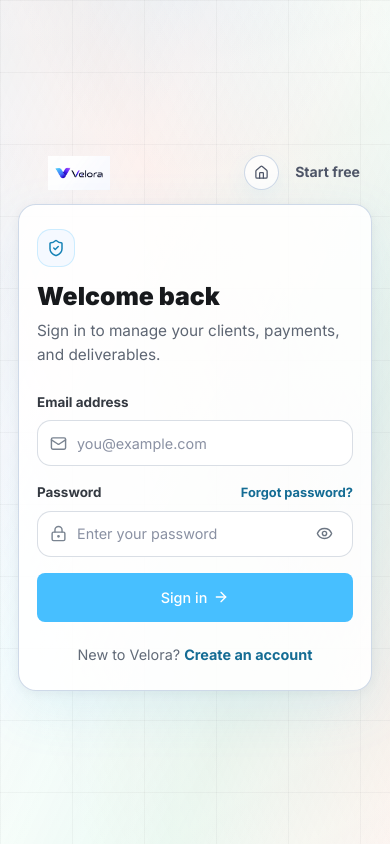
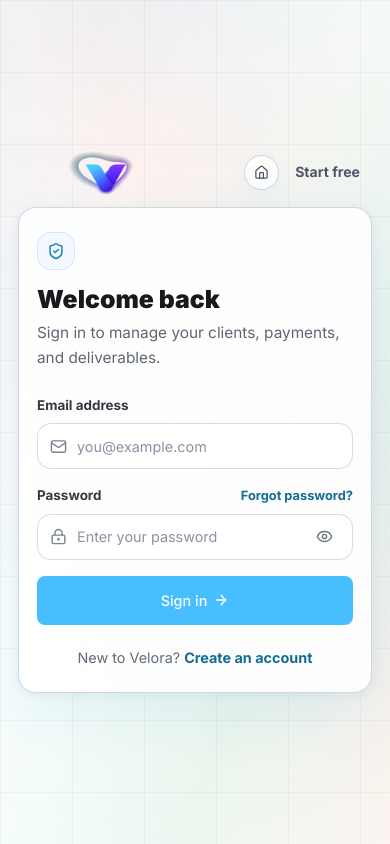
Before and after one commit to mzz3ig/Velora, a React (Vite) app in the folder freelanceportal/: page /login in a window 390 px wide. Built offline with nearby package versions, Linux system fonts and the light colour scheme; no server answers.

Commit message:
Refine logo sizing/transparency and loader styling

```diff
--- a/freelanceportal/src/components/landing/Footer.jsx
+++ b/freelanceportal/src/components/landing/Footer.jsx
@@ -51,7 +51,7 @@
           {/* Brand */}
           <div>
             <div style={{ display: 'flex', alignItems: 'center', gap: 8, marginBottom: 12 }}>
-              <img src="/velora-logo-wordmark.png" alt="Velora" style={{ width: 146, height: 38, objectFit: 'contain' }} />
+              <img src="/logo.png" alt="Velora" style={{ width: 196, height: 52, objectFit: 'contain' }} />
             </div>
             <p style={{ fontSize: '0.875rem', color: 'var(--text-muted)', lineHeight: 1.7, maxWidth: 260 }}>
               The all-in-one client portal for solo freelancers. Send one link. Get paid faster.
--- a/freelanceportal/src/components/landing/Navbar.jsx
+++ b/freelanceportal/src/components/landing/Navbar.jsx
@@ -65,7 +65,7 @@
     >
       {/* Logo */}
       <Link to="/" style={{ textDecoration: 'none', display: 'flex', alignItems: 'center', gap: 7 }}>
-        <img src="/velora-logo-wordmark.png" alt="Velora" style={{ width: 142, height: 36, objectFit: 'contain' }} />
+        <img src="/logo.png" alt="Velora" style={{ width: 190, height: 50, objectFit: 'contain' }} />
       </Link>
 
       {/* Nav links - desktop */}
--- a/freelanceportal/src/components/layout/AppShell.jsx
+++ b/freelanceportal/src/components/layout/AppShell.jsx
@@ -40,7 +40,7 @@
               <line x1="3" y1="6" x2="21" y2="6" /><line x1="3" y1="12" x2="21" y2="12" /><line x1="3" y1="18" x2="21" y2="18" />
             </svg>
           </button>
-          <img src="/velora-logo.png" alt="Velora" style={{ width: 28, height: 28, borderRadius: 6, objectFit: 'contain' }} />
+          <img src="/velora-logo.png" alt="Velora" style={{ width: 38, height: 38, borderRadius: 8, objectFit: 'contain' }} />
           <div style={{ width: 36 }} />
         </div>
         <Outlet />
--- a/freelanceportal/src/components/layout/Sidebar.jsx
+++ b/freelanceportal/src/components/layout/Sidebar.jsx
@@ -167,11 +167,11 @@
         }}>
           <div style={{ display: 'flex', alignItems: 'center', gap: 10, overflow: 'visible' }}>
             <img
-              src={collapsed ? '/velora-logo.png' : '/velora-logo-wordmark.png'}
+              src={collapsed ? '/velora-logo.png' : '/logo.png'}
               alt="Velora"
               style={collapsed
-                ? { width: 48, height: 48, borderRadius: 8, flexShrink: 0, objectFit: 'contain' }
-                : { width: 138, height: 34, flexShrink: 0, objectFit: 'contain' }}
+                ? { width: 58, height: 58, borderRadius: 10, flexShrink: 0, objectFit: 'contain' }
+                : { width: 186, height: 48, flexShrink: 0, objectFit: 'contain' }}
             />
           </div>
           {!collapsed && (
--- a/freelanceportal/src/components/ui/VeloraLoader.jsx
+++ b/freelanceportal/src/components/ui/VeloraLoader.jsx
@@ -1,19 +1,20 @@
 export default function VeloraLoader({
   label = 'Loading',
   words = ['tasks', 'projects', 'files', 'invoices', 'tasks'],
-  size = 18,
+  size = 22,
   className = '',
   style = {},
   surface = false,
 }) {
   const items = (words && words.length > 0) ? words : ['loading', 'loading', 'loading', 'loading', 'loading']
   const readableLabel = (label && String(label).trim()) ? label : 'Loading'
+  const scaledSize = Math.round(size * 1.18)
   const content = (
     <div
       className={`velora-loader${className ? ` ${className}` : ''}`}
       role="status"
       aria-live="polite"
-      style={{ '--velora-loader-font-size': `${size}px`, ...style }}
+      style={{ '--velora-loader-font-size': `${scaledSize}px`, ...style }}
     >
       {label ? <span className="velora-loader__label">{label}</span> : null}
       <span className="velora-loader__words" aria-hidden="true">
--- a/freelanceportal/src/index.css
+++ b/freelanceportal/src/index.css
@@ -444,17 +444,17 @@
 
 /* ─── Loaders ─────────────────────────────────────── */
 .velora-loader-surface {
-  background: var(--surface-elevated);
-  border: 1px solid rgba(255,255,255,0.86);
-  box-shadow: var(--glass-shadow), var(--glass-inset);
+  background: transparent;
+  border: none;
+  box-shadow: none;
   border-radius: var(--radius-lg);
-  padding: 14px 18px;
+  padding: 6px 8px;
 }
 
 .velora-loader {
-  --velora-loader-bg: var(--surface-elevated);
+  --velora-loader-bg: transparent;
   --velora-loader-accent: var(--accent-hover);
-  --velora-loader-font-size: 18px;
+  --velora-loader-font-size: 22px;
 
   color: var(--text-muted);
   font-weight: 600;
@@ -725,9 +725,9 @@
   background: transparent;
   border-radius: 0;
   box-shadow: none;
-  height: 38px;
+  height: 52px;
   object-fit: contain;
-  width: 138px;
+  width: 196px;
 }
 
 .auth-panel-wrap {
@@ -1076,8 +1076,8 @@
   }
 
   .auth-brand-wordmark {
-    height: 34px;
-    width: 122px;
+    height: 44px;
+    width: 166px;
   }
 
   .auth-topbar-actions {
--- a/freelanceportal/src/pages/Landing.jsx
+++ b/freelanceportal/src/pages/Landing.jsx
@@ -229,7 +229,7 @@
   return (
     <header className="apple-global-nav">
       <Link className="apple-brand" to="/" aria-label="Velora home">
-        <img src="/velora-logo-wordmark.png" alt="Velora" style={{ width: 142, height: 36, objectFit: 'contain' }} />
+        <img src="/logo.png" alt="Velora" style={{ width: 190, height: 50, objectFit: 'contain' }} />
       </Link>
       <nav className="apple-nav-links" aria-label="Primary navigation">
         <a href="#highlights">Product</a>
@@ -1000,7 +1000,7 @@
   return (
     <footer className="apple-footer">
       <div className="footer-brand">
-        <img src="/velora-logo-wordmark.png" alt="Velora" style={{ width: 146, height: 38, objectFit: 'contain' }} />
+        <img src="/logo.png" alt="Velora" style={{ width: 196, height: 52, objectFit: 'contain' }} />
         <p>Client portals for solo freelancers.</p>
       </div>
       <nav className="footer-links" aria-label="Footer navigation">
--- a/freelanceportal/src/pages/auth/ForgotPassword.jsx
+++ b/freelanceportal/src/pages/auth/ForgotPassword.jsx
@@ -28,7 +28,7 @@
       <motion.main className="auth-panel-wrap" initial={{ opacity: 0, y: 24 }} animate={{ opacity: 1, y: 0 }} transition={{ duration: 0.5, delay: 0.05 }}>
         <div className="auth-topbar">
           <Link to="/" className="auth-brand" aria-label="Velora home">
-            <img src="/velora-logo-wordmark.png" alt="Velora" className="auth-brand-wordmark" />
+            <img src="/logo.png" alt="Velora" className="auth-brand-wordmark" />
           </Link>
           <div className="auth-topbar-actions">
             <Link to="/" className="auth-home-link"><Home size={15} /> Home</Link>
--- a/freelanceportal/src/pages/auth/Login.jsx
+++ b/freelanceportal/src/pages/auth/Login.jsx
@@ -53,7 +53,7 @@
       >
         <div className="auth-topbar">
           <Link to="/" className="auth-brand" aria-label="Velora home">
-            <img src="/velora-logo-wordmark.png" alt="Velora" className="auth-brand-wordmark" />
+            <img src="/logo.png" alt="Velora" className="auth-brand-wordmark" />
           </Link>
           <div className="auth-topbar-actions">
             <Link to="/" className="auth-home-link"><Home size={15} /> Home</Link>
--- a/freelanceportal/src/pages/auth/Onboarding.jsx
+++ b/freelanceportal/src/pages/auth/Onboarding.jsx
@@ -156,7 +156,7 @@
       <main className="auth-panel-wrap onboarding-wrap">
         <div className="auth-topbar onboarding-topbar">
           <Link to="/" className="auth-brand" aria-label="Velora home">
-            <img src="/velora-logo-wordmark.png" alt="Velora" className="auth-brand-wordmark" />
+            <img src="/logo.png" alt="Velora" className="auth-brand-wordmark" />
           </Link>
           <span className="onboarding-step-count">{step + 1} of {questions.length}</span>
         </div>
--- a/freelanceportal/src/pages/auth/Register.jsx
+++ b/freelanceportal/src/pages/auth/Register.jsx
@@ -64,7 +64,7 @@
       >
         <div className="auth-topbar">
           <Link to="/" className="auth-brand" aria-label="Velora home">
-            <img src="/velora-logo-wordmark.png" alt="Velora" className="auth-brand-wordmark" />
+            <img src="/logo.png" alt="Velora" className="auth-brand-wordmark" />
           </Link>
           <div className="auth-topbar-actions">
             <Link to="/" className="auth-home-link"><Home size={15} /> Home</Link>
--- a/freelanceportal/src/pages/auth/ResetPassword.jsx
+++ b/freelanceportal/src/pages/auth/ResetPassword.jsx
@@ -27,7 +27,7 @@
       <motion.main className="auth-panel-wrap" initial={{ opacity: 0, y: 24 }} animate={{ opacity: 1, y: 0 }} transition={{ duration: 0.5, delay: 0.05 }}>
         <div className="auth-topbar">
           <Link to="/" className="auth-brand" aria-label="Velora home">
-            <img src="/velora-logo-wordmark.png" alt="Velora" className="auth-brand-wordmark" />
+            <img src="/logo.png" alt="Velora" className="auth-brand-wordmark" />
           </Link>
           <div className="auth-topbar-actions">
             <Link to="/" className="auth-home-link"><Home size={15} /> Home</Link>
```
